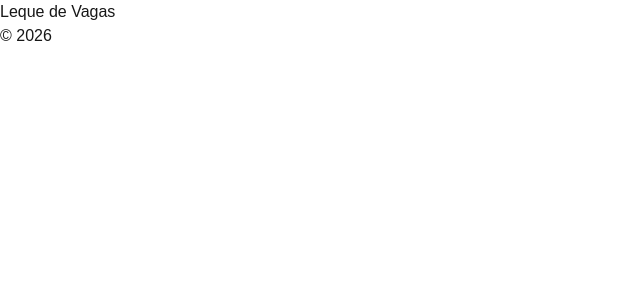
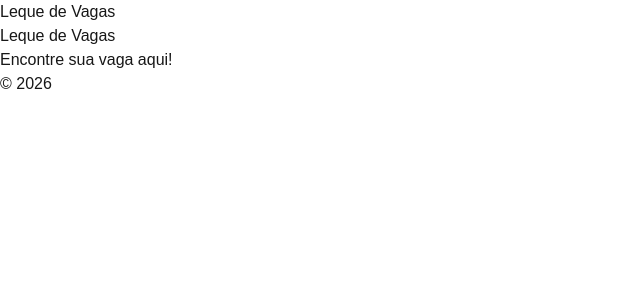
Before and after one commit to LukazAllan/leque-de-vagas-web, a Next.js app: page / in a window 1280 px wide. Shown: the top 300 px of the page, without its empty margins (0-640 px from the left). Built offline with nearby package versions, Linux system fonts and the light colour scheme.

Commit message:
Refactored app/page.tsx

```diff
--- a/app/page.tsx
+++ b/app/page.tsx
@@ -1,5 +1,10 @@
 import Image from "next/image";
 
 export default function Home() {
-  return "";
+  return (
+    <main>
+      <h1>Leque de Vagas</h1>
+      <p>Encontre sua vaga aqui!</p>
+    </main>
+  );
 }
```
